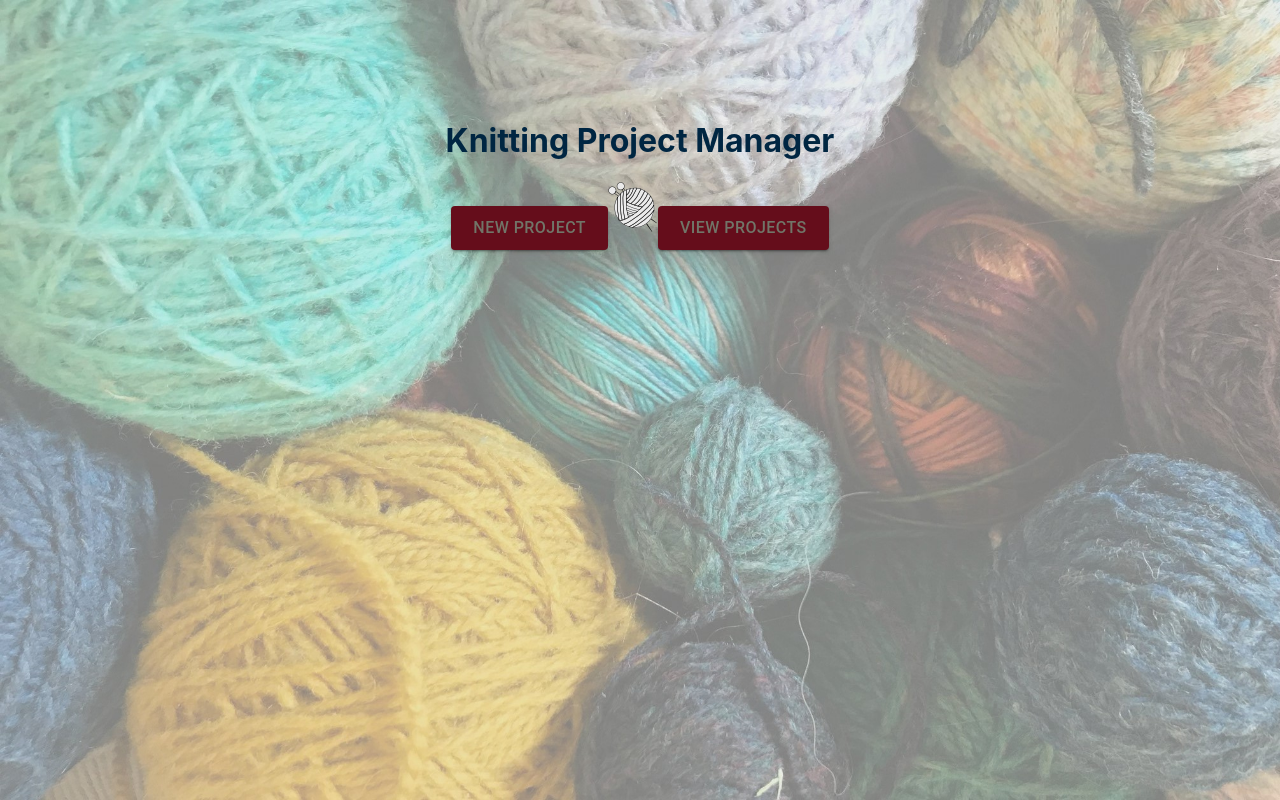
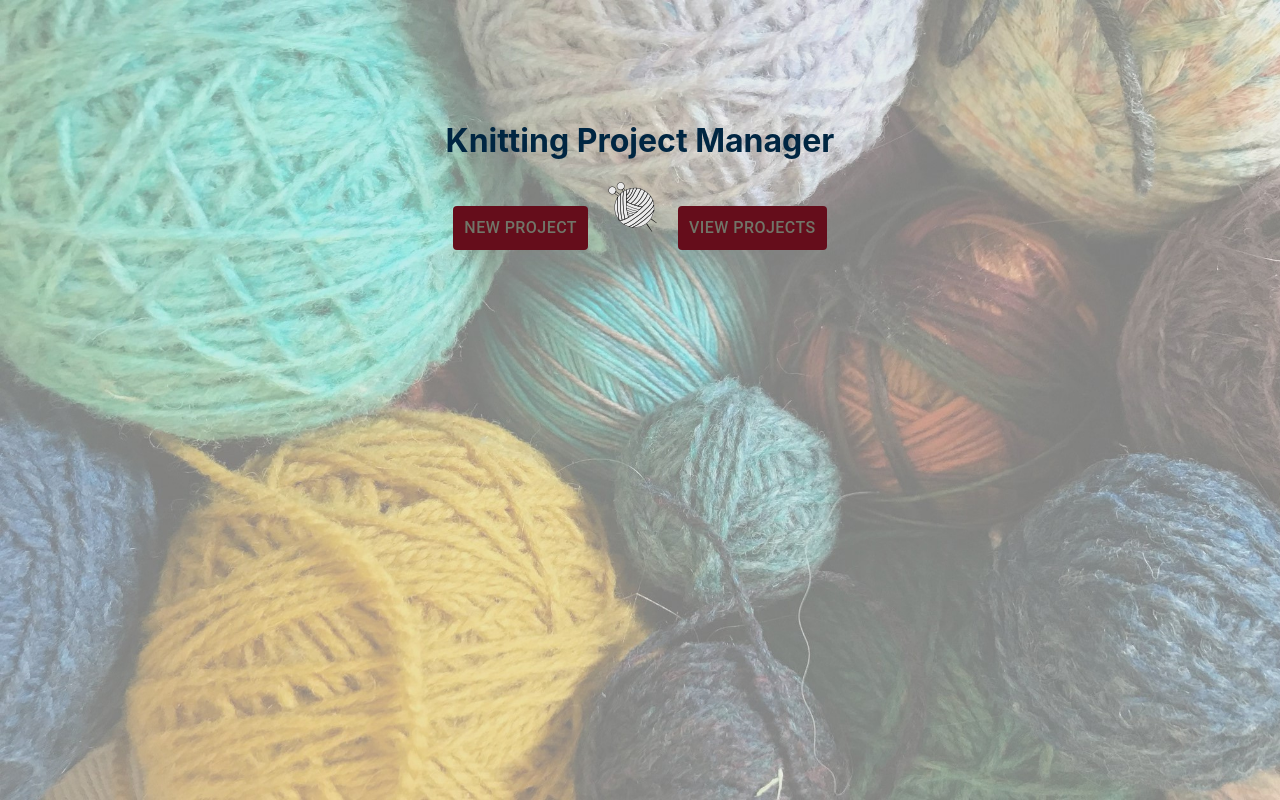
Before and after one commit to IsabelMcIlroy/KnitAndPearl, a React (Create React App) app: page / in a window 1280 px wide. Built offline with nearby package versions, Linux system fonts and the light colour scheme.

Commit message:
btn margins

```diff
--- a/src/assets/theme.js
+++ b/src/assets/theme.js
@@ -25,6 +25,7 @@ const Knittingtheme = createTheme({
           fontSize: "1rem",
           backgroundColor: palette.knittingRosewood,
           color: palette.knittingGray,
+          margin: "0 20px",
         },
       },
     },
--- a/src/components/WelcomePageOptionButtons.js
+++ b/src/components/WelcomePageOptionButtons.js
@@ -6,9 +6,7 @@ export const WelcomePageOptionButtons = ({ btnText }) => {
   return (
     <>
       <ThemeProvider theme={Knittingtheme}>
-        <Button variant="contained" size="large">
-          {btnText}
-        </Button>
+        <Button size="large">{btnText}</Button>
       </ThemeProvider>
     </>
   );
```
